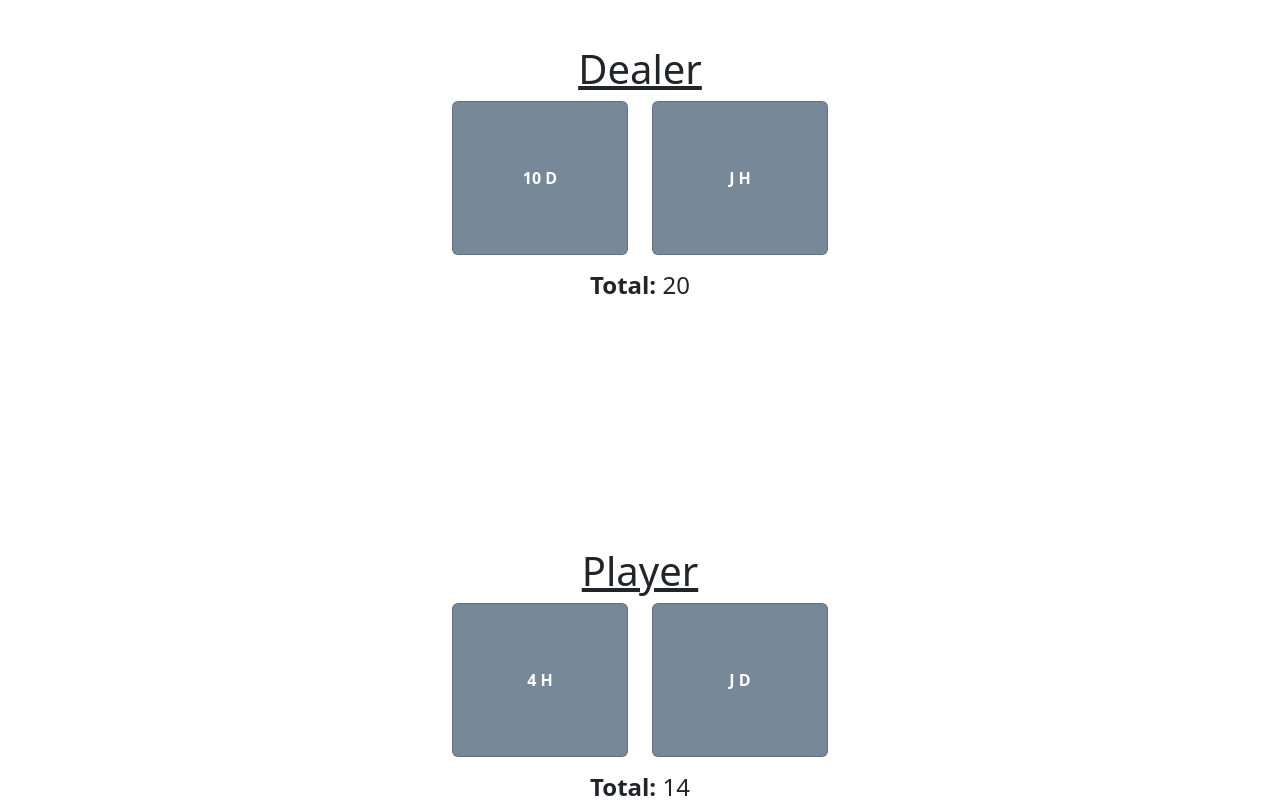
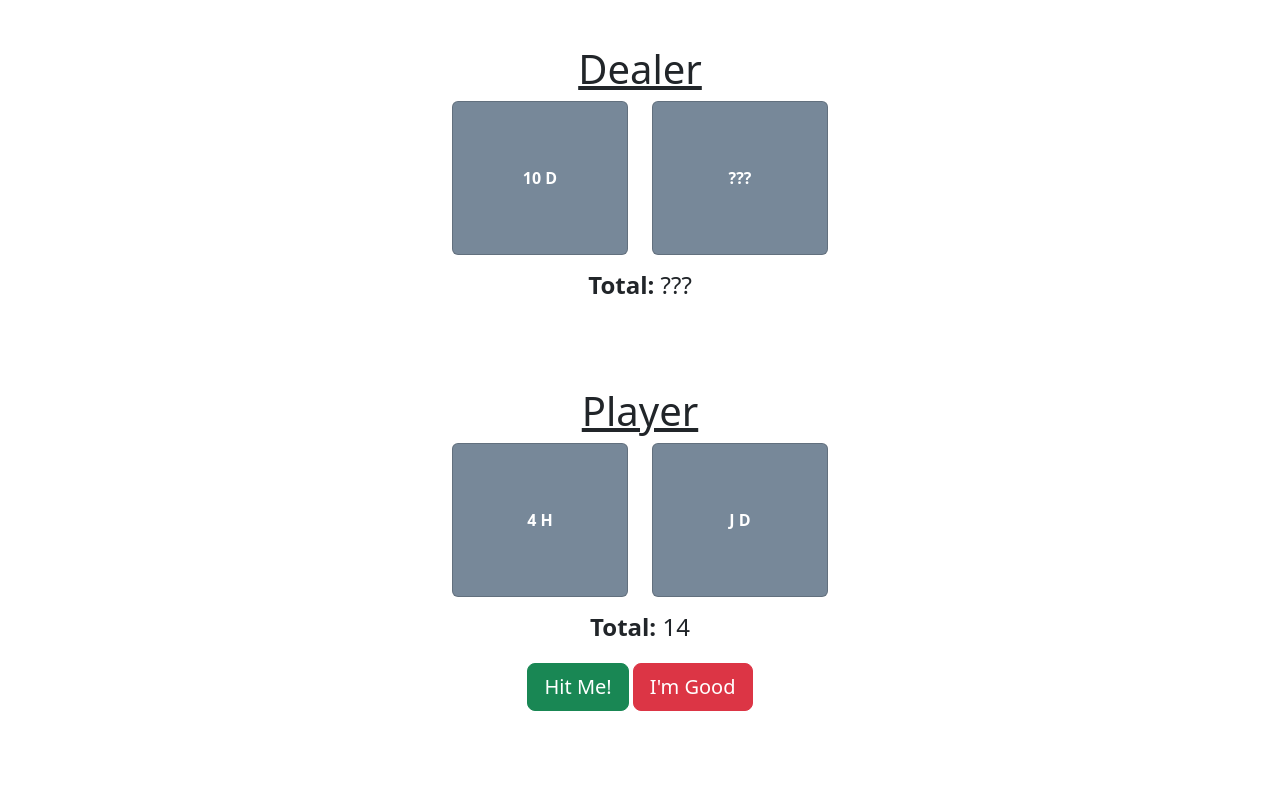
Before and after one commit to jmasone15/blackjack-with-friends, a website built with Vite: page index.html in a window 1280 px wide. Shown: the part 62-872 px from the top of the page. After the commit the page ends 800 px from the top, so only its background shows below. Built offline with nearby package versions, Linux system fonts and the light colour scheme.

Commit message:
Added dealer turn logic

```diff
--- a/index.html
+++ b/index.html
@@ -49,6 +49,13 @@
         </div>
       </div>
     </div>
+    <!-- Button Section -->
+    <footer id="buttons" class="row d-none">
+      <div class="col">
+        <button type="button" id="hit" class="btn btn-success btn-lg">Hit Me!</button>
+        <button type="button" id="stand" class="btn btn-danger btn-lg">I'm Good</button>
+      </div>
+    </footer>
   </main>
 
   <script type="module" src="/src/main.js"></script>
--- a/src/main.js
+++ b/src/main.js
@@ -1,4 +1,6 @@
 import './style.css';
+
+// TODO - Minify Code for enhance deciphering trouble.
 
 const numOfDecks = 1;
 const suits = ['H', 'D', 'C', 'S'];
@@ -8,6 +10,9 @@ const dealerCardsDiv = document.getElementById('dealer-cards');
 const playerCardsDiv = document.getElementById('player-cards');
 const dealerScoreDiv = document.getElementById('dealer-score');
 const playerScoreDiv = document.getElementById('player-score');
+const buttonsDiv = document.getElementById('buttons');
+const hitButton = document.getElementById('hit');
+const standButton = document.getElementById('stand');
 
 let playingCards = [];
 let cardIndex = 0;
@@ -50,24 +55,26 @@ const startRound = async () => {
 
 	// Deal Cards
 	for (let i = 0; i < 4; i++) {
-		// deal(playingCards[cardIndex], cardIndex % 2 == 0, cardIndex == 3);
-		deal(playingCards[cardIndex], cardIndex % 2 == 0, false);
+		deal(cardIndex, cardIndex % 2 == 0, cardIndex == 3);
 		await delay(500);
 	}
 
 	// Calculate Totals
-	let playerTotal = calculateHandTotal(playerHand);
-	let dealerTotal = calculateHandTotal(dealerHand);
+	calculateHandTotal(playerHand);
+	dealerScoreDiv.innerHTML = '<b>Total:</b> ???';
 
-	playerScoreDiv.innerHTML = `<b>Total:</b> ${playerTotal}`;
-	dealerScoreDiv.innerHTML = `<b>Total:</b> ${dealerTotal}`;
+	// Show Action Buttons
+	buttonsDiv.setAttribute('class', 'row');
 };
 
-const deal = (card, toPlayer, faceDown) => {
+const deal = (cardIdx, toPlayer, faceDown) => {
+	const card = playingCards[cardIdx];
 	const newCardDiv = document.createElement('div');
 	newCardDiv.setAttribute('class', 'col-2 playing-card');
 	newCardDiv.innerHTML = `<div class="card text-white" style="background-color: lightslategray;">
-              <div class="card-body my-5">
+              <div id=${cardIdx} class="card-body my-5" ${
+		faceDown ? "alt='Trying to look at the code? Unacceptable.'" : ''
+	}>
                 <b>${faceDown ? '???' : `${card.card} ${card.suit}`}</b>
               </div>
             </div>`;
@@ -83,10 +90,11 @@ const deal = (card, toPlayer, faceDown) => {
 	cardIndex++;
 };
 
-const calculateHandTotal = (hand) => {
+const calculateHandTotal = (hand, toPlayer = true) => {
 	let total = 0;
 	let aceCount = 0;
 
+	// Total up card values and count Aces.
 	hand.forEach((card) => {
 		if (typeof card.card === 'string') {
 			if (card.card === 'A') {
@@ -111,7 +119,26 @@ const calculateHandTotal = (hand) => {
 		}
 	}
 
-	return totalString;
+	if (toPlayer) {
+		playerScoreDiv.innerHTML = `<b>Total:</b> ${totalString}`;
+	} else {
+		dealerScoreDiv.innerHTML = `<b>Total:</b> ${totalString}`;
+	}
 };
 
+const hitMe = async () => {
+	deal(cardIndex, true, false);
+	calculateHandTotal(playerHand);
+};
+
+const dealerTurn = () => {
+	const flippedCard = document.getElementById(3);
+	const card = playingCards[3];
+	flippedCard.innerHTML = `<b>${card.card} ${card.suit}</b>`;
+	calculateHandTotal(dealerHand, false);
+};
+
+hitButton.addEventListener('click', hitMe);
+standButton.addEventListener('click', dealerTurn);
+
 startRound();
--- a/src/style.css
+++ b/src/style.css
@@ -7,8 +7,27 @@
   height: 30vh;
 }
 
-@media screen and (max-height: 750px) {
+footer {
+  position: fixed;
+  height: 100px;
+  bottom: 0;
+  width: 100%;
+}
+
+@media screen and (max-height: 1000px) {
   .spacer {
     height: 10vh;
   }
+  footer {
+    height: 75px;
+  }
 }
+
+@media screen and (max-height: 750px) {
+  .spacer {
+    height: 1vh;
+  }
+  footer {
+    height: 50px;
+  }
+}
```
